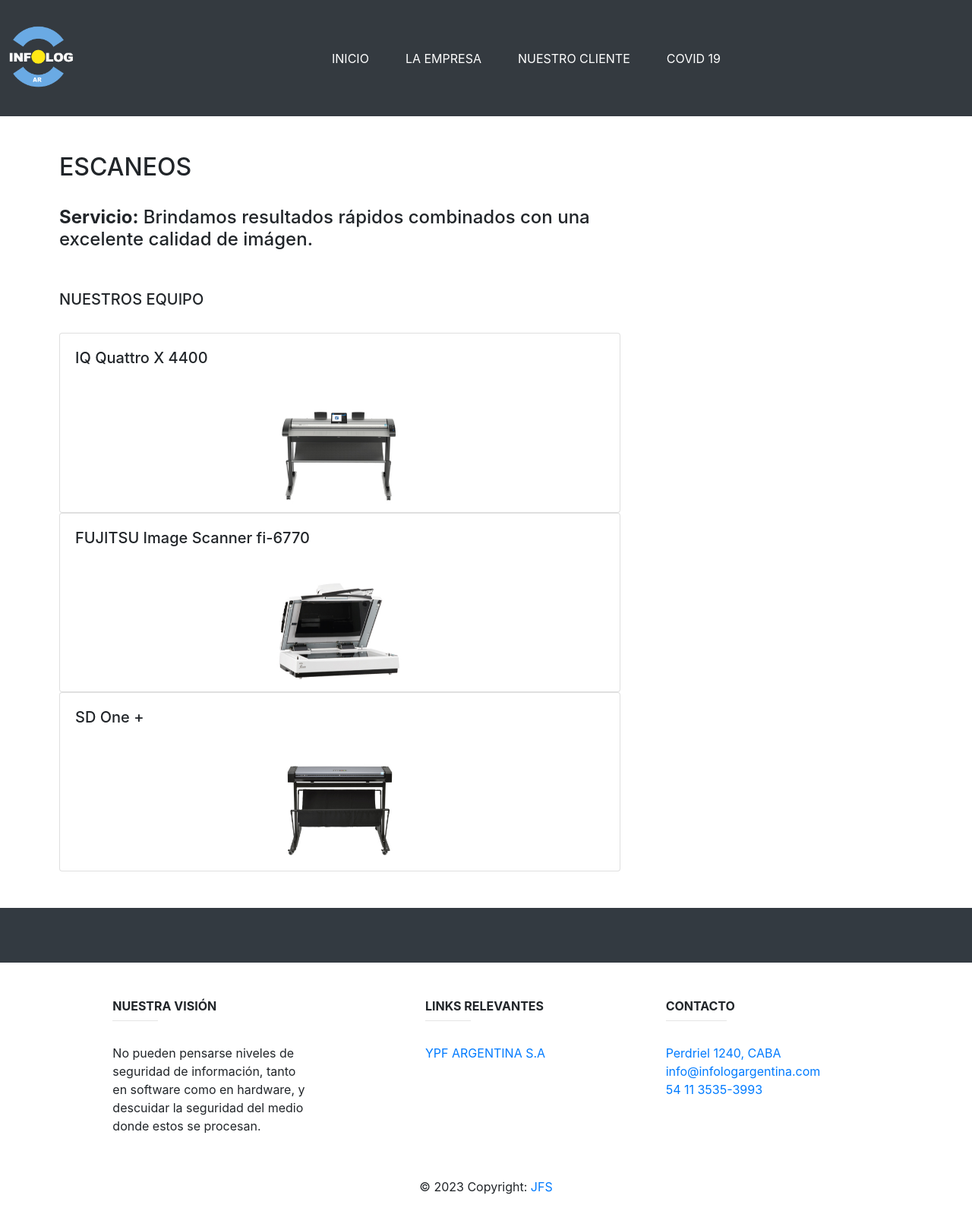
After one commit to juanfstillo/infologStatic, a PHP site: page /escaneos.php in a window 1280 px wide. The commit adds this page. Shown: the whole page at 76% size. Run offline with PHP 8.4, Linux system fonts and the light colour scheme.

Commit message:
cambios en nav e imagenes

```diff
--- /dev/null
+++ b/escaneos.php
@@ -0,0 +1,48 @@
+
+
+<!DOCTYPE html>
+<html lang="en" dir="ltr">
+  <?php include 'head.php';?>
+  <body>
+    <?php include 'header.php';?>
+
+    <section >
+    <div class="container-fluid bg-grey ">
+    <div class="row mx-auto p-5">
+    <div class="col-sm-8">
+        <h2 class= "text-uppercase">Escaneos</h2><br>
+        <h4><strong>Servicio:</strong>  Brindamos resultados rápidos combinados con una excelente calidad de imágen.</p><br>
+        <h5 class= "text-uppercase">Nuestros Equipo</h5><br>
+        <div class="card">
+            <div class="card-body">
+                <h5 class="card-title">IQ Quattro X 4400</h5>
+            </div>
+            <div class="col-lg-5 px-5 mx-auto"><img src="escaner1.jpg" alt="escaner" class="img-fluid mb-4 mb-lg-0"></div>
+        </div>
+        <div class="card">
+            <div class="card-body">
+                <h5 class="card-title">FUJITSU Image Scanner fi-6770</h5>
+            </div>
+            <div class="col-lg-5 px-5 mx-auto"><img src="escaner.jpg" alt="escaner" class="img-fluid mb-4 mb-lg-0"></div>
+        </div>
+        <div class="card">
+            <div class="card-body">
+                <h5 class="card-title">SD One +</h5>
+            </div>
+            <div class="col-lg-5 px-5 mx-auto"><img src="escaner3.jpg" alt="escaner" class="img-fluid mb-4 mb-lg-0"></div>
+        </div>
+    </div>
+    </div>
+
+  </div>
+
+      </section>
+
+    <?php include 'footer.php';?>
+    <!-- Optional JavaScript -->
+    <!-- jQuery first, then Popper.js, then Bootstrap JS -->
+    <?php include 'script.php';?>
+
+  </body>
+
+</html>
--- a/footer.php
+++ b/footer.php
@@ -97,7 +97,7 @@
   <!-- Footer Links -->
 
   <!-- Copyright -->
-  <div class="footer-copyright text-center py-3">© 2020 Copyright:
+  <div class="footer-copyright text-center py-3">© 2023 Copyright:
     <a href="https://www.linkedin.com/in/juan-franciscostillo/"> JFS </a>
   </div>
   <!-- Copyright -->
--- a/header.php
+++ b/header.php
@@ -13,13 +13,13 @@
           <a class="nav-link text-uppercase" href="index.php">INICIO <span class="sr-only">(current)</span></a>
         </li>
         <li class="nav-item active p-3">
-          <a class="nav-link text-uppercase" href="noticias.php">Noticias <span class="sr-only">(current)</span></a>
+        <a class="nav-link text-uppercase" href="laempresa.php">La Empresa <span class="sr-only">(current)</span></a>
         </li>
         <li class="nav-item active p-3">
-          <a class="nav-link text-uppercase" href="laempresa.php">La Empresa <span class="sr-only">(current)</span></a>
+        <a class="nav-link text-uppercase" href="nuestrocliente.php">Nuestro Cliente <span class="sr-only">(current)</span></a>
         </li>
         <li class="nav-item active p-3">
-          <a class="nav-link text-uppercase" href="nuestrocliente.php">Nuestro Cliente <span class="sr-only">(current)</span></a>
+        <a class="nav-link text-uppercase" href="protocoloCovid19.php">Covid 19 <span class="sr-only">(current)</span></a>
         </li>
       </ul>
     </div>
--- a/nuestrocliente.php
+++ b/nuestrocliente.php
@@ -82,15 +82,11 @@
         <div class="text-center">
           <img src="logo-ypf.jpg" class="rounded" alt="ypf-logo">
         </div>
-         <p class="text-dark font-italic mb-1">Los Objetivos de Infolog S.R.L. están íntimamente relacionados con su política de calidad. Ésta se orienta a satisfacer permanentemente las necesidades y expectativas de YPF, su cliente.</p>
-
+         <p class="text-dark font-italic mb-1">Los Objetivos de Infolog S.R.L. están íntimamente relacionados con su política de calidad. Ésta se orienta a satisfacer permanentemente las necesidades y expectativas de YPF, nuestro cliente.</p>
       </div>
-
-
       <div class="text-center">
         <a href="https://www.ypf.com/Paginas/home.aspx" class="btn btn-primary btn-lg active" role="button" aria-pressed="true">Conocé más</a>
       </div>
-
   </section>
 
 </main>
```
Also changed, not shown: laempresa.php (+8 -1 lines), escaner.jpg (added), escaner1.jpg (added), escaner3.jpg (added), teleT.jpeg (deleted), 1 other file.
